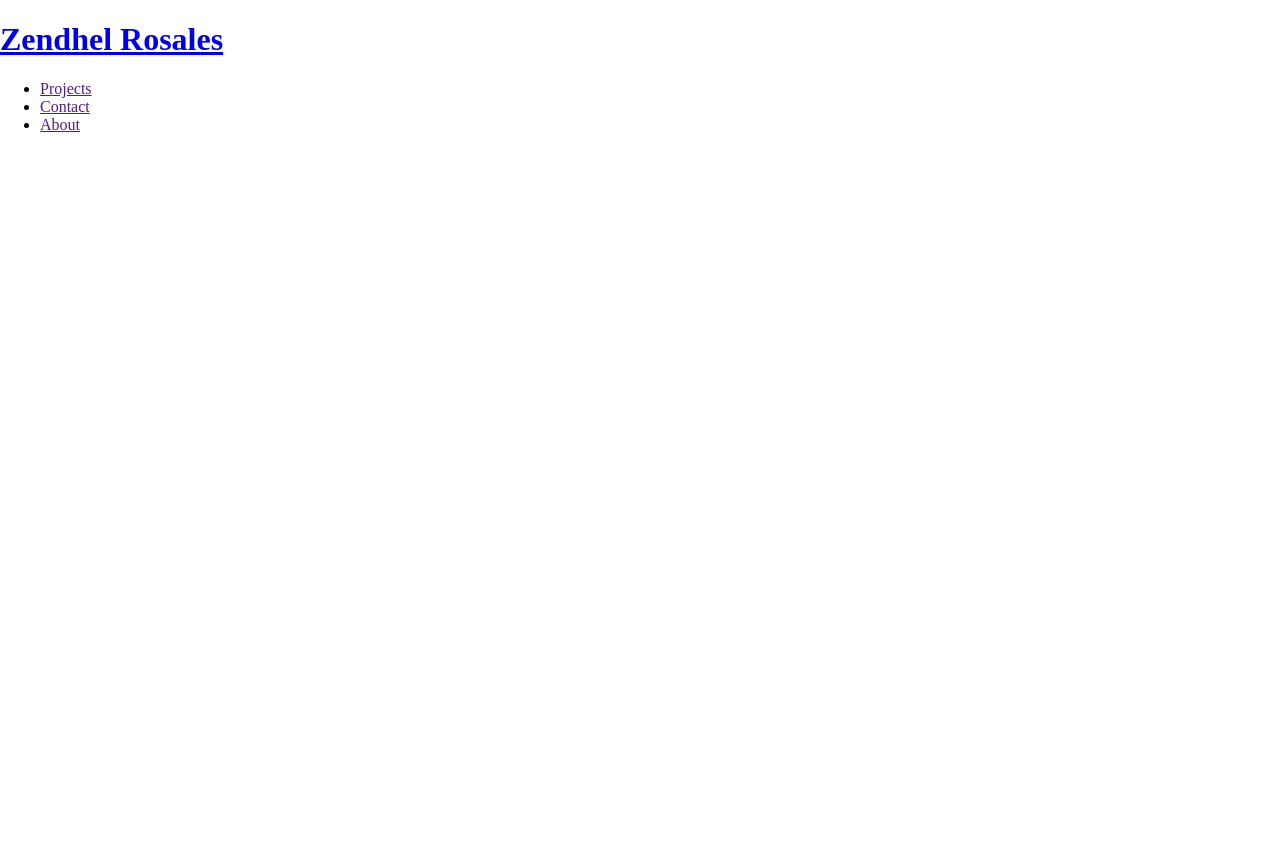
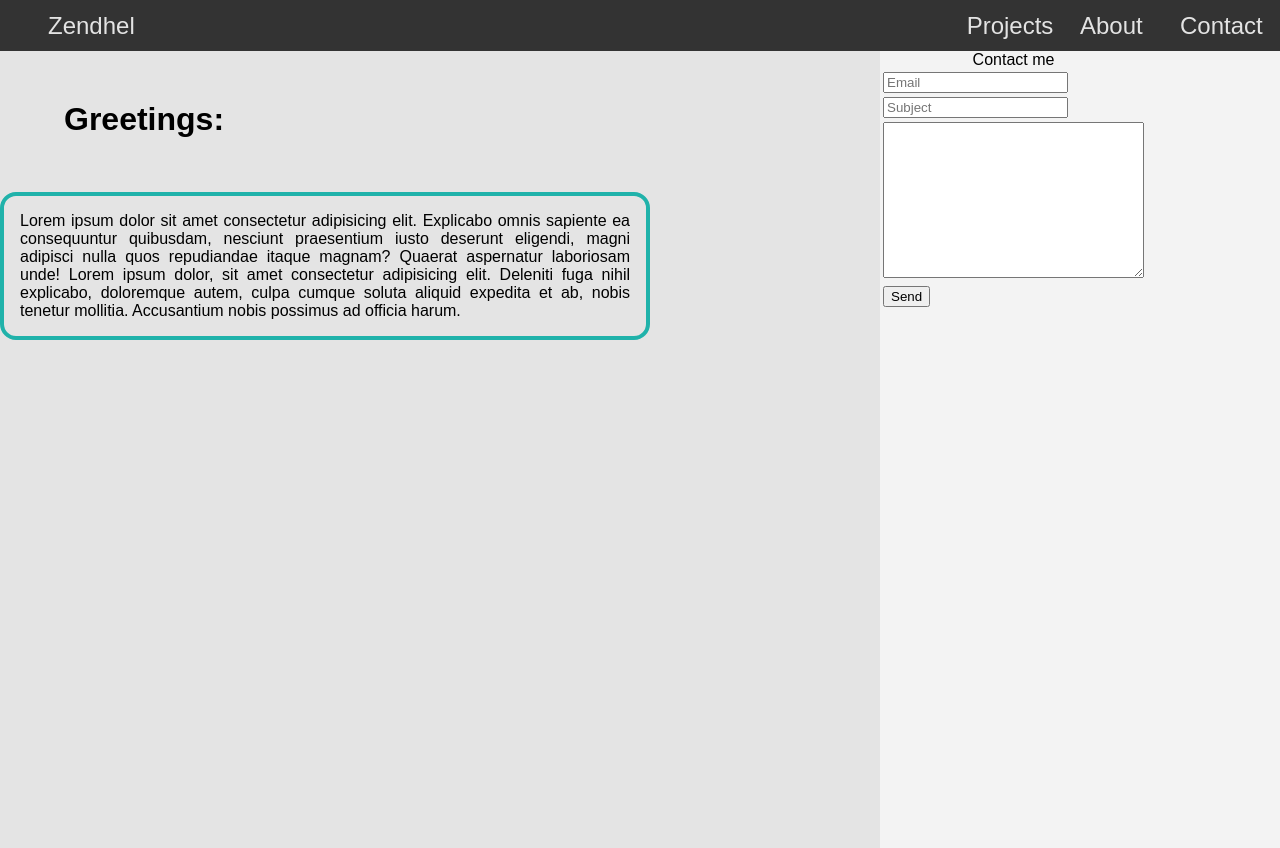
Before and after one commit to Zendhel0011/portfolio, a plain HTML site: page index.html in a window 1280 px wide. Before the commit the page ends 800 px from the top, so only its background shows below. Drawn offline with Linux system fonts and the light colour scheme.

Commit message:
Subida a github

```diff
--- a/css/styles.css
+++ b/css/styles.css
@@ -0,0 +1,93 @@
+*{
+    box-sizing: border-box;
+    font-family: sans-serif;
+}
+
+body{
+    margin: 0;
+    font-size: 16px;
+}
+/* Position fixed para el header en top */
+.header{
+    position: fixed;
+    top: 0;
+    left: 0;
+    width: 100%;
+}
+/* position relative para posicionarel nav con absolute y background-color */
+.top_bar{
+    position: relative;
+    background-color: #333;
+    height: 3.2em;
+}
+/* estilos para el titulo del header */
+.header_tittle{
+    display: inline-block;
+    font-size: 1.5rem;
+    padding: .5em;
+    margin-left: 1.5em;
+    text-decoration: none;
+    color: #fffd;
+}
+/* para ubicar los elementos del nav horizontal */
+.navigator{
+    display: inline-block;
+}
+/* Estilos al ul del nav */
+.nav_list{
+    position:absolute;
+    top: 0;
+    right: 0;
+    margin: 0 .5em;
+    display: inline-block;
+    font-size: 1.5rem;
+    list-style-type: none;
+
+
+}
+/* estilo para cada li del nav*/
+.nav_list--item{
+    display: inline-block;
+    width: 100px;
+    text-align: center;
+    padding: .5em;
+}
+/* estilo para los link */
+.nav_list--link{
+    text-decoration: none;
+    color: #fffd;
+}
+.nav_list--item:hover{
+    background-color: #555;
+    transition: background 0.2s;
+    cursor:pointer;
+}
+
+.main_content{
+    overflow: hidden;
+    margin-top: 3em;
+    width: 100%;
+    height: 100vh;
+    background-color: #e4e4e4;
+}
+.main_content--presentation{
+    width: 650px;
+    padding: 1em;
+    font-size: 1rem;
+    border: 4px solid lightseagreen;
+    border-radius: 1em;
+    text-align:justify
+}
+.main_content--tittle{
+     margin-left: 1em;
+     padding: 1em;
+}
+.contact{
+    position:fixed;
+    right: 0;
+    top: 3.2em;
+    width: 400px;
+    height: 100vh;
+    background-color: #f3f3f3;
+
+}
--- a/index.html
+++ b/index.html
@@ -1,30 +1,69 @@
 <!DOCTYPE html>
-<html lang="es-MX">
+<html lang="es">
 
 <head>
     <meta charset="UTF-8">
     <meta http-equiv="X-UA-Compatible" content="IE=edge">
     <meta name="viewport" content="width=device-width, initial-scale=1.0">
-    <meta name="description" content="My portfolio by Zendhel Rosales.">
-    <link rel="stylesheet" href="css/normalize.css">
-    <title>Zendhel Rosales</title>
+    <link rel="stylesheet" href="css/styles.css">
+    <title>Zendhel y Nelson</title>
 </head>
 
 <body>
-    <nav class="navigator">
-        <h1><a href="#">Zendhel Rosales</a></h1>
-        <ul class="list-items">
-            <li class="items">
-                <a href="" class="items__item">Projects</a>
-            </li>
-            <li class="items">
-                <a href="" class="items__item">Contact</a>
-            </li>
-            <li class="items">
-                <a href="" class="items__item">About</a>
-            </li>
-        </ul>
-    </nav>
+    <header class="header">
+        <div class="top_bar">
+            <a href="#" class="header_tittle">Zendhel</a>
+            <nav class="navigator">
+                <ul class="nav_list">
+                    <li class="nav_list--item"><a href="#" class="nav_list--link">Projects</a></li>
+                    <li class="nav_list--item"><a href="#" class="nav_list--link">About</a></li>
+                    <li class="nav_list--item"><a href="#" class="nav_list--link">Contact</a></li>
+                </ul>
+            </nav>
+        </div>
+    </header>
+    <aside class="contact">
+        <form action="">
+            <table>
+                <thead>
+                    <caption>Contact me</caption>
+                </thead>
+                <tbody>
+                    <tr>
+                        <td>
+                            <input type="email" placeholder="Email" name="email">
+                        </td>
+                    </tr>
+                    <tr>
+                        <td>
+                            <input type="text" placeholder="Subject" name="subject">
+                        </td>
+                    </tr>
+                    <tr>
+                        <td>
+                            <textarea name="info" id="" cols="30" rows="10"></textarea>
+                        </td>
+                    </tr>
+                    <tr>
+                        <td>
+                            <input type="button" value="Send">
+                        </td>
+                    </tr>
+                </tbody>
+
+            </table>
+        </form>
+    </aside>
+    <main class="main_content">
+        <h1 class="main_content--tittle">Greetings:</h1>
+        <div class="main_content--presentation">Lorem ipsum dolor sit amet consectetur adipisicing elit. Explicabo omnis
+            sapiente ea consequuntur quibusdam, nesciunt praesentium iusto deserunt eligendi, magni adipisci nulla quos
+            repudiandae itaque magnam? Quaerat aspernatur laboriosam unde!
+            Lorem ipsum dolor, sit amet consectetur adipisicing elit. Deleniti fuga nihil explicabo, doloremque autem,
+            culpa cumque soluta aliquid expedita et ab, nobis tenetur mollitia. Accusantium nobis possimus ad officia
+            harum.
+        </div>
+    </main>
 
 </body>
 
```
Also changed, not shown: 1 other file.
